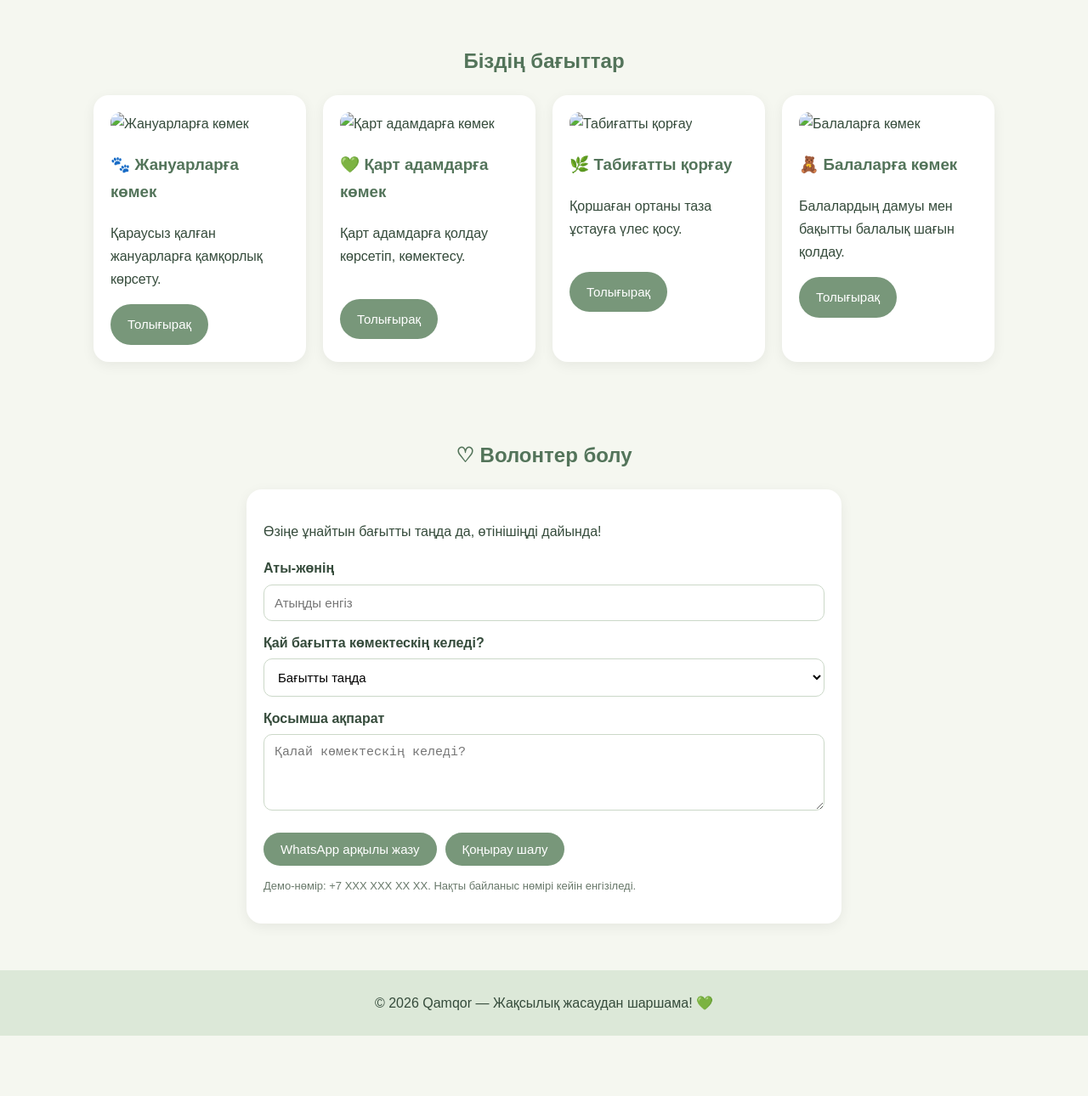
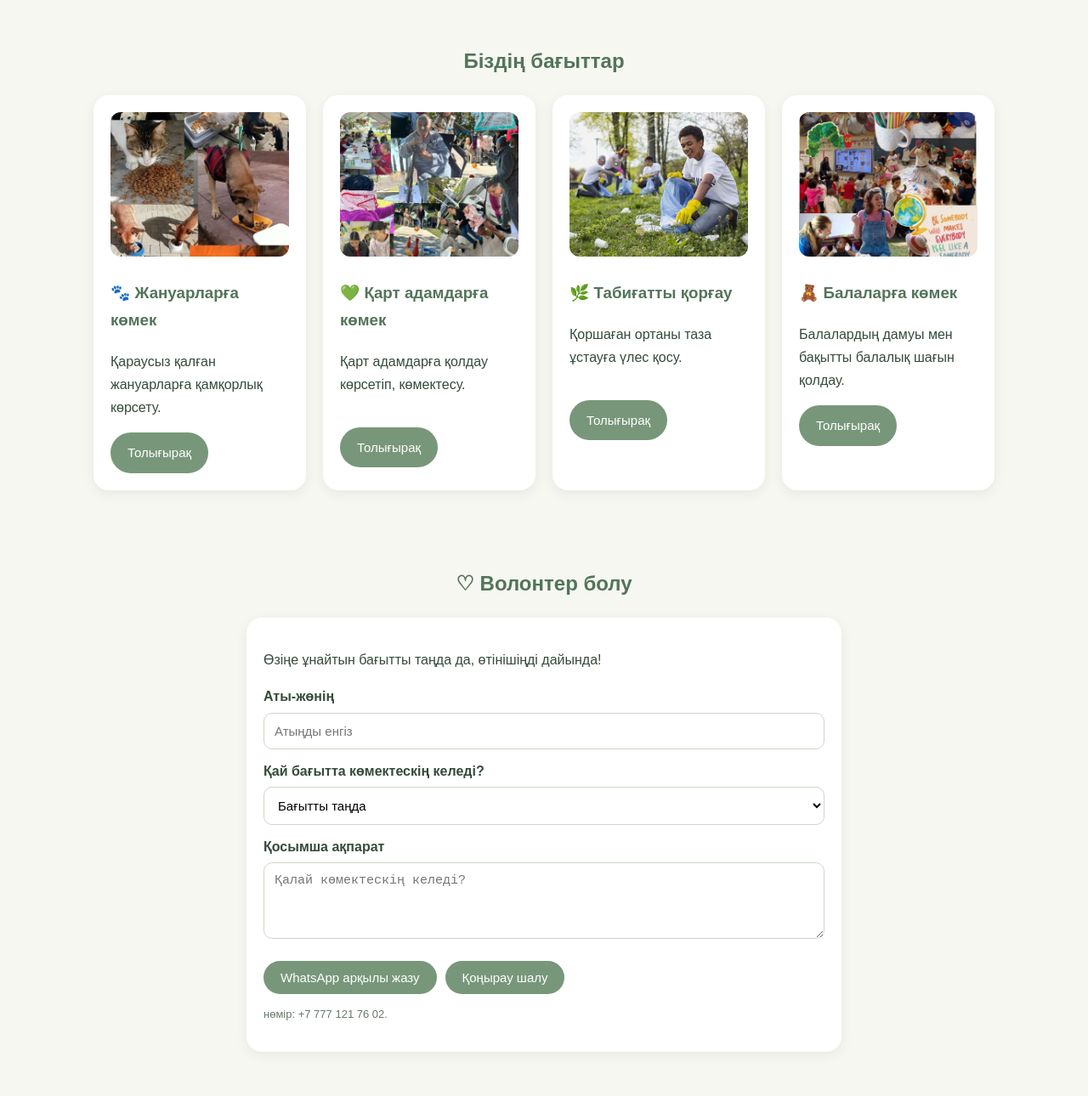
Before and after one commit to dilyarakerimzhanova/Qamqor, a plain HTML site: page index.html in a window 1280 px wide. Shown: the part 740-2030 px from the top of the page at 85% size. Before the commit the page ends 1959 px from the top, so only its background shows below. Drawn offline with Linux system fonts and the light colour scheme.

Commit message:
Update index.html

```diff
--- a/index.html
+++ b/index.html
@@ -66,25 +66,25 @@ footer{text-align:center;padding:25px;background:#dce8d8;margin-top:35px}
 <h2>Біздің бағыттар</h2>
 <div class="cards">
 <div class="card">
-<img src="images/animals.jpg" alt="Жануарларға көмек">
+<img src="animals.jpg" alt="Жануарларға көмек">
 <h3>🐾 Жануарларға көмек</h3>
 <p>Қараусыз қалған жануарларға қамқорлық көрсету.</p>
 <a class="btn" href="animals.html">Толығырақ</a>
 </div>
 <div class="card">
-<img src="images/elderly.jpg" alt="Қарт адамдарға көмек">
+<img src="elderly.jpg" alt="Қарт адамдарға көмек">
 <h3>💚 Қарт адамдарға көмек</h3>
 <p>Қарт адамдарға қолдау көрсетіп, көмектесу.</p>
 <a class="btn" href="elderly.html">Толығырақ</a>
 </div>
 <div class="card">
-<img src="images/nature.jpg" alt="Табиғатты қорғау">
+<img src="nature.jpg" alt="Табиғатты қорғау">
 <h3>🌿 Табиғатты қорғау</h3>
 <p>Қоршаған ортаны таза ұстауға үлес қосу.</p>
 <a class="btn" href="nature.html">Толығырақ</a>
 </div>
 <div class="card">
-<img src="images/children.jpg" alt="Балаларға көмек">
+<img src="children.jpg" alt="Балаларға көмек">
 <h3>🧸 Балаларға көмек</h3>
 <p>Балалардың дамуы мен бақытты балалық шағын қолдау.</p>
 <a class="btn" href="children.html">Толығырақ</a>
@@ -116,7 +116,7 @@ footer{text-align:center;padding:25px;background:#dce8d8;margin-top:35px}
 <button class="btn" type="button" onclick="sendWhatsApp()">WhatsApp арқылы жазу</button>
 <button class="btn" type="button" onclick="callVolunteer()">Қоңырау шалу</button>
 </div>
-<p class="note">Демо-нөмір: +7 XXX XXX XX XX. Нақты байланыс нөмірі кейін енгізіледі.</p>
+<p class="note">нөмір: +7 777 121 76 02.</p>
 </form>
 </div>
 </section>
```
